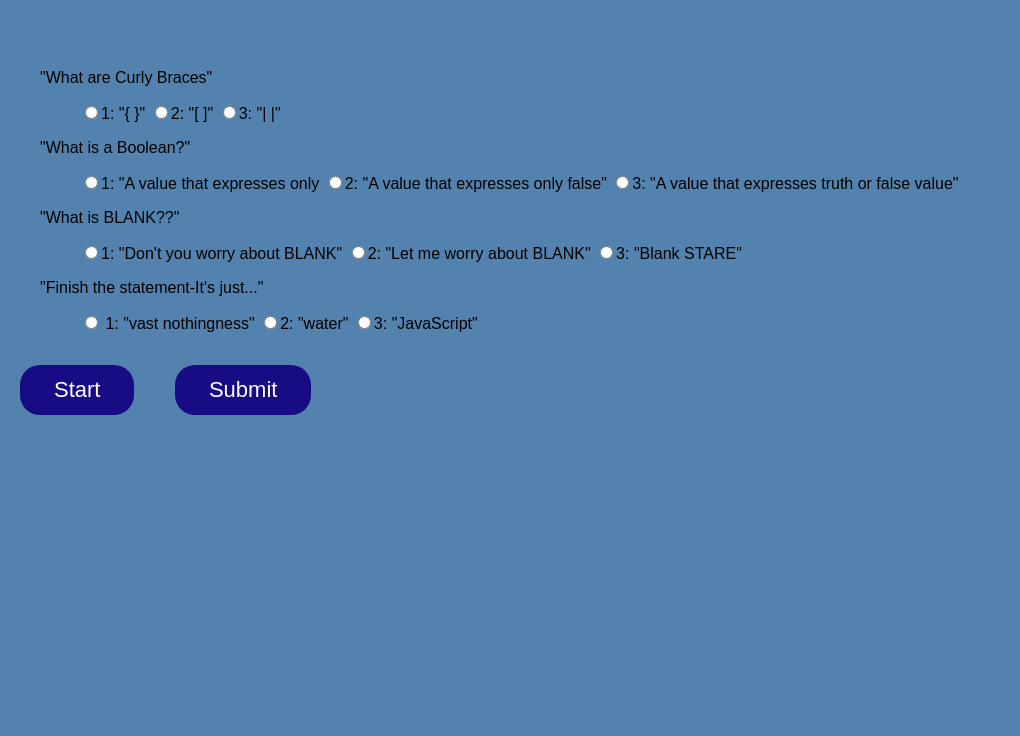
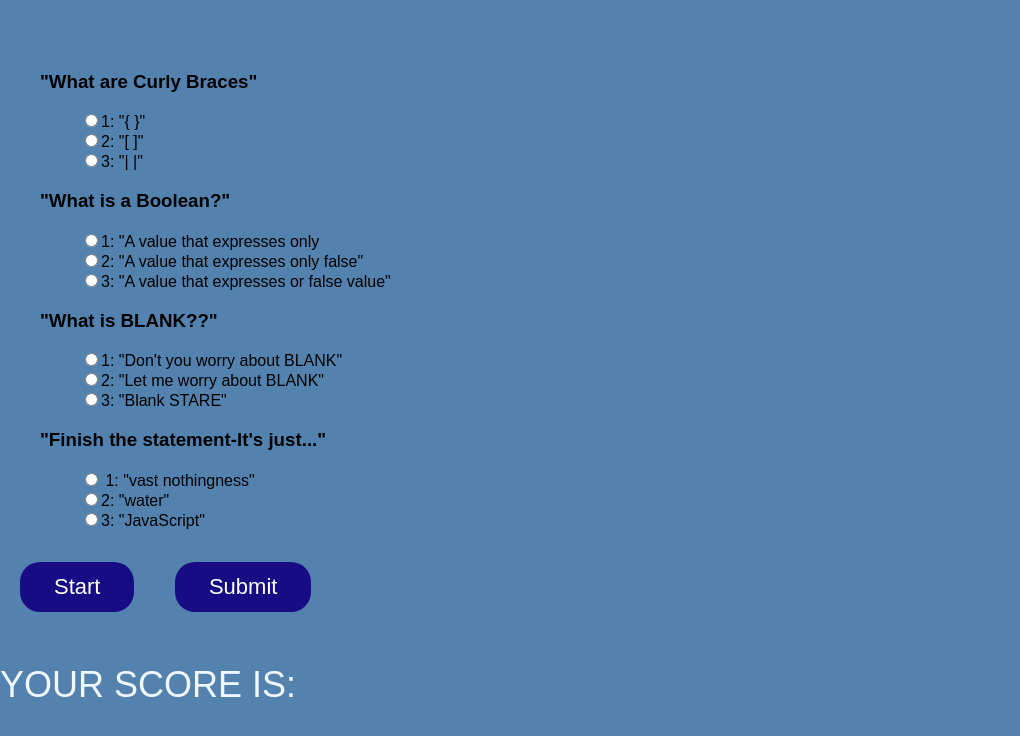
Before and after one commit to karmadog72/API-code-quiz, a plain HTML site: page index.html in a window 1280 px wide. Shown: the part 90-826 px from the top of the page, without its empty margins (0-1020 px from the left). Drawn offline with Linux system fonts and the light colour scheme.

Commit message:
added more code and still nothing works

```diff
--- a/assets/API.js
+++ b/assets/API.js
@@ -6,6 +6,24 @@ var questions = document.getElementById("questions");
 var choices = document.getElementById("choices");
 var highscoreInitials = document.getElementById("highscore");
 var quizContainer = document.getElementById("quiz");
+var radioBtn = document.getElementById("radio");
+var totalQuestions = $(".questions").size(4);
+var currentQuestion = 0;
+$questions = $(".questions");
+$questions.hide();
+$(questions.getAnimations(currentQuestion)).fadeIN();
+$('#nextQuestion').onclick(function ()){
+$($questions.get(currentQuestion)).fadeOut(function()
+currentQuestion = currentQuestion + 1;
+if (currentQuestion==totalQuestions) {
+  var results = sum_values()
+  alert(result);
+} else {$($questions.get(currentQuestion)).fadeIn();
+}
+};
+
+
+submitBtn.onclick = function () {
 
 function generateQuiz(
   questions,
@@ -50,7 +68,7 @@ submitBtn.onclick = function () {
 
 var myQuestions = [
   {
-    question: "What are Curly Braces",
+    question1: "What are Curly Braces",
     answers: {
       1: "{ }",
       2: "[ ]",
@@ -59,7 +77,7 @@ var myQuestions = [
     correctAnswer: "1",
   },
   {
-    question: "What is a Boolean?",
+    question2: "What is a Boolean?",
     answers: {
       1: "A value that expresses only truth",
       2: "A value that expresses only false",
@@ -69,7 +87,7 @@ var myQuestions = [
   },
 
   {
-    question: "What is BLANK??",
+    question3: "What is BLANK??",
     answers: {
       1: "Dont you worry about BLANK",
       2: "Let me worry about BLANK",
@@ -79,7 +97,7 @@ var myQuestions = [
   },
 
   {
-    question: "Finish the statement-It's just...",
+    question4: "Finish the statement-It's just...",
     answers: {
       1: "vast nothingness",
       2: "water",
--- a/assets/style.css
+++ b/assets/style.css
@@ -69,3 +69,10 @@ header {
 }
 
 /*answer area*/
+
+/* highscore */
+.score {
+  font-style: normal;
+  font-size: 36px;
+  color: aliceblue;
+}
--- a/index.html
+++ b/index.html
@@ -15,34 +15,40 @@
     <header>
         <h1>Timed Coding Quiz</h1>
     </header>
-    <h2 id="timer"></h2>
+    <h1 id="timer"></h1>
+    <form>
         <div class="quizContainer">
             <div>
                 <ul>
-                <p>"What are Curly Braces"</p>
+
+                    <h3>"What are Curly Braces"</h3>
                     <div>
                         <ul>
-                        <input type="radio" name="answers${answers}" value="${number}">1: "{ }"
-                        <input type="radio" name="answers${answers}" value="${number}">2: "[ ]"
-                        <input type="radio" name="answers${answers}" value="${number}">3: "| |"
+                            <input type="radio" name="answers${answers}" value="${1}">1: "{ }"<br>
+                            <input type="radio" name="answers${answers}" value="${0}">2: "[ ]"<br>
+                            <input type="radio" name="answers${answers}" value="${0}">3: "| |"<br>
 
                         </ul>
+
                     </div>
                 </ul>
             </div>
 
             <div>
                 <ul>
-                <p>"What is a Boolean?"</p>
+
+                    <h3>"What is a Boolean?"</h3>
                     <div>
                         <ul>
-                        <input type="radio" name="answers${answers}" value="${number}">1: "A value that expresses only
-                        <input type="radio" name="answers${answers}" value="${number}">2: "A value that expresses only
-                        false"
-                        <input type="radio" name="answers${answers}" value="${number}">3: "A value that expresses truth
-                        or false value"
+                            <input type="radio" name="answers${answers}" value="${0}">1: "A value that expresses
+                            only<br>
+                            <input type="radio" name="answers${answers}" value="${0}">2: "A value that expresses
+                            only
+                            false"<br>
+                            <input type="radio" name="answers${answers}" value="${3}">3: "A value that expresses
+                            or false value"<br>
+                        </ul>
 
-                    </ul>
                     </div>
                 </ul>
             </div>
@@ -50,14 +56,17 @@
 
             <div>
                 <ul>
-                <p>"What is BLANK??"</p>
+
+                    <h3>"What is BLANK??"</h3>
                     <div>
                         <ul>
-                        <input type="radio" name="answers${answers}" value="${number}">1: "Don't you worry about BLANK"
-                        <input type="radio" name="answers${answers}" value="${number}">2: "Let me worry about BLANK"
-                        <input type="radio" name="answers${answers}" value="${number}">3: "Blank STARE"
+                            <input type="radio" name="answers${answers}" value="${0}">1: "Don't you worry about
+                            BLANK"<br>
+                            <input type="radio" name="answers${answers}" value="${2}">2: "Let me worry about BLANK"<br>
+                            <input type="radio" name="answers${answers}" value="${0}">3: "Blank STARE"<br>
 
                         </ul>
+
                     </div>
                 </ul>
             </div>
@@ -65,17 +74,19 @@
 
             <div>
                 <ul>
-                <p>"Finish the statement-It's just..."</p>
+
+                    <h3>"Finish the statement-It's just..."</h3>
                     <div>
                         <ul>
-                        <input type="radio" name="answers${answers}" value="${number}"> 1: "vast nothingness"
-                        <input type="radio" name="answers${answers}" value="${number}">2: "water"
-                        <input type="radio" name="answers${answers}" value="${number}">3: "JavaScript"
+                            <input type="radio" name="answers${answers}" value="${0}"> 1: "vast nothingness"<br>
+                            <input type="radio" name="answers${answers}" value="${0}">2: "water"<br>
+                            <input type="radio" name="answers${answers}" value="${3}">3: "JavaScript"<br>
 
                         </ul>
+
                     </div>
                 </ul>
-        </div>
+    </form>
 
     <button id="start" class="btn">Start</button>
     <button id="submit" class="btn">Submit</button>
@@ -83,10 +94,17 @@
     <div id="questions"> </div>
     <div id="choices"></div>
     <div id="highscores"></div>
-
+    <script>
+        $(document).ready(function () {
+            $('.radio').click(function () {
+                $(this).not(this).removeClass('click');
+                $(this).toggleClass("click");
+            });
+        });
+    </script>
     </div>
-
-
+    </form>
+    <p class="score">YOUR SCORE IS:<span id="highscore"></span></p>
 
     <script src="./assets/API.js">
     </script>
```
Lines whose indentation alone changed are shown as unchanged.
